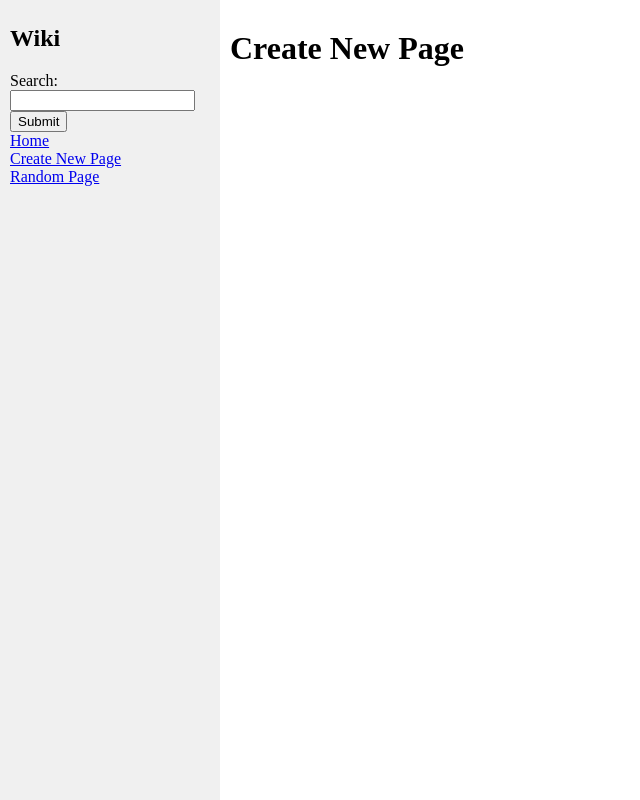
After one commit to ViniBR01/cs50w, a Django app: page /new in a window 1280 px wide. The commit adds this page. Shown: the whole page, without its empty margins (0-640 px from the left). Run offline with Django 3.2, Linux system fonts and the light colour scheme.

Commit message:
Add button to create new page; create boilerplate template for create new page

```diff
--- a/wiki/encyclopedia/templates/encyclopedia/layout.html
+++ b/wiki/encyclopedia/templates/encyclopedia/layout.html
@@ -20,7 +20,7 @@
                     <a href="{% url 'wiki:index' %}">Home</a>
                 </div>
                 <div>
-                    Create New Page
+                    <a href="{% url 'wiki:new' %}">Create New Page</a>
                 </div>
                 <div>
                     <a href="{% url 'wiki:rand' %}">Random Page</a>
--- /dev/null
+++ b/wiki/encyclopedia/templates/encyclopedia/new.html
@@ -0,0 +1,11 @@
+{% extends "encyclopedia/layout.html" %}
+
+{% block title %}
+    Create New Page
+{% endblock %}
+
+{% block body %}
+
+    <h1>Create New Page</h1>
+
+{% endblock %}
--- a/wiki/encyclopedia/urls.py
+++ b/wiki/encyclopedia/urls.py
@@ -6,5 +6,6 @@ app_name = "wiki"
 urlpatterns = [
     path("", views.index, name="index"),
     path("wiki/<str:title>", views.entry, name="entry"),
+    path("new", views.new, name="new"),
     path("rand", views.rand, name="rand"),
 ]
--- a/wiki/encyclopedia/views.py
+++ b/wiki/encyclopedia/views.py
@@ -69,3 +69,8 @@ def rand(request):
             "entry": html_entry,
             "form": SearchForm(),
         })
+
+def new(request):
+    return render(request, "encyclopedia/new.html", {
+            "form": SearchForm(),
+        })
```
